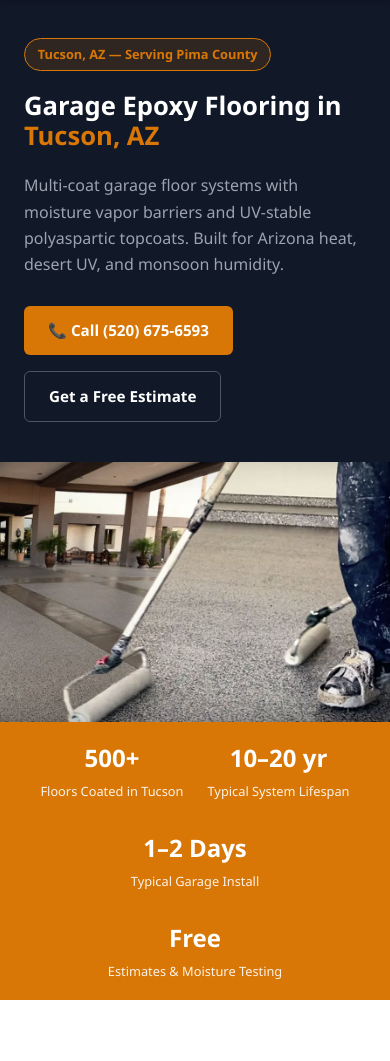
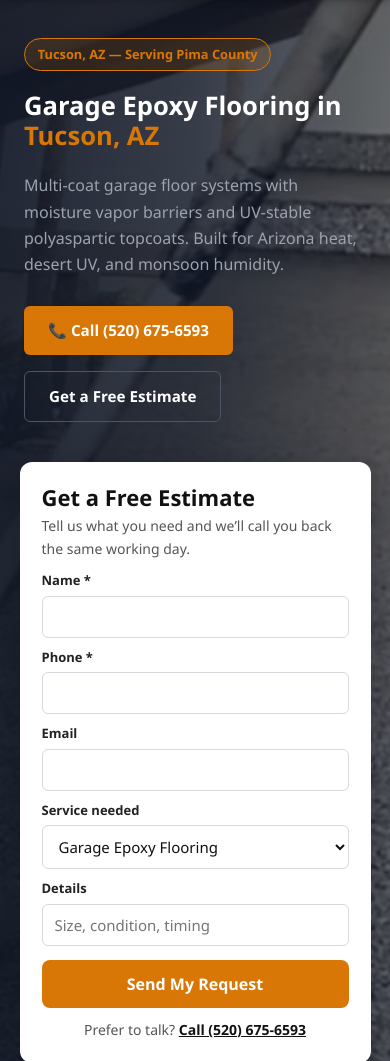
Before and after one commit to iDevRM/epoxy-flooring-tucson, a plain HTML site: page index.html in a window 390 px wide. Shown: the part 66-1127 px from the top of the page. Drawn offline with Linux system fonts and the light colour scheme.

Commit message:
Home page header: background photo + quote form
Added a form for users to request a free estimate with fields for name, phone, email, service needed, and additional details.

```diff
--- a/index.html
+++ b/index.html
@@ -81,6 +81,23 @@
     ]
   }
   </script>
+<style>/* home hero form + photo */
+.lg-form{background:#fff;color:#1a1a1a;border-radius:12px;padding:22px;box-shadow:0 14px 40px rgba(0,0,0,.3);text-align:left;max-width:460px;width:100%;justify-self:end}
+.lg-form h2{font-size:22px;font-weight:800;color:#111;margin:0 0 4px;line-height:1.2}
+.lg-form .lg-note{font-size:14px;color:#555;margin:0 0 10px}
+.lg-form label{display:block;font-size:13px;font-weight:700;color:#222;margin:9px 0 4px}
+.lg-form input,.lg-form select{width:100%;box-sizing:border-box;padding:10px 12px;border:1px solid #d6d9de;border-radius:6px;font-size:15px;font-family:inherit;background:#fff;color:#111}
+.lg-form button{width:100%;margin-top:14px;background:rgb(217, 119, 6);color:#fff;border:0;border-radius:8px;padding:13px;font-size:16px;font-weight:800;cursor:pointer;font-family:inherit}
+.lg-form button:hover{filter:brightness(.92)}
+.lg-form .lg-alt{text-align:center;font-size:14px;margin:10px 0 0;color:#555}
+.lg-form .lg-alt a{color:#111;font-weight:700}
+.lg-grid{display:grid !important;grid-template-columns:1.15fr .85fr;gap:40px;align-items:center;text-align:left}
+.lg-form form{background:none !important;border:0 !important;padding:0 !important;box-shadow:none !important;margin:0 !important;max-width:none !important}
+.hero > .lg-form{align-self:center;justify-self:start;margin:48px 5% 48px 24px}
+.hero p:not([class*=phone]) a:not([class]){color:#fff;text-decoration:underline}
+.lg-form .lg-alt a{color:#111 !important}
+@media (max-width:860px){.hero > .lg-form{margin:0 5% 40px;justify-self:stretch;width:auto} .lg-grid{grid-template-columns:1fr !important} .lg-form{justify-self:stretch;max-width:none}}
+</style>
 </head>
 <body>
 
@@ -108,7 +125,7 @@
 </nav>
 
 <!-- ── Hero ── -->
-<section class="hero">
+<section class="hero" style="background:linear-gradient(90deg,rgba(17,24,39,0.93) 0%,rgba(17,24,39,0.84) 50%,rgba(17,24,39,0.62) 100%),url('epoxyflooring10.jpg') center/cover no-repeat;">
   <div class="hero-text">
     <span class="hero-badge">Tucson, AZ — Serving Pima County</span>
     <h1>Garage Epoxy Flooring in <span>Tucson, AZ</span></h1>
@@ -118,10 +135,32 @@
       <a href="/contact" class="btn-secondary">Get a Free Estimate</a>
     </div>
   </div>
-  <div class="hero-img">
-    <img src="epoxyflooring10.jpg"
-         alt="garage epoxy flooring Tucson AZ" loading="eager">
-  </div>
+  <div class="lg-form">
+      <h2>Get a Free Estimate</h2>
+      <p class="lg-note">Tell us what you need and we&rsquo;ll call you back the same working day.</p>
+      <form action="https://formspree.io/f/xlgynleb" method="POST">
+        <input type="hidden" name="_subject" value="New Lead &mdash; Tucson Epoxy Pros (Home Page)">
+        <label for="lg-name">Name *</label>
+        <input type="text" id="lg-name" name="name" autocomplete="name" required>
+        <label for="lg-phone">Phone *</label>
+        <input type="tel" id="lg-phone" name="phone" autocomplete="tel" required>
+        <label for="lg-email">Email</label>
+        <input type="email" id="lg-email" name="email" autocomplete="email">
+        <label for="lg-service">Service needed</label>
+        <select id="lg-service" name="service">
+          <option>Garage Epoxy Flooring</option>
+          <option>Metallic Epoxy Flooring</option>
+          <option>Polyaspartic Concrete Coating</option>
+          <option>Commercial Floor Coating</option>
+          <option>Not Sure — Need Advice</option>
+        </select>
+        <label for="lg-details">Details</label>
+        <input type="text" id="lg-details" name="details" placeholder="Size, condition, timing">
+        <input type="text" name="_gotcha" style="display:none" tabindex="-1" autocomplete="off">
+        <button type="submit">Send My Request</button>
+      </form>
+      <p class="lg-alt">Prefer to talk? <a href="tel:5206756593">Call (520) 675-6593</a></p>
+    </div>
 </section>
 
 <!-- ── Stat bar ── -->
```
